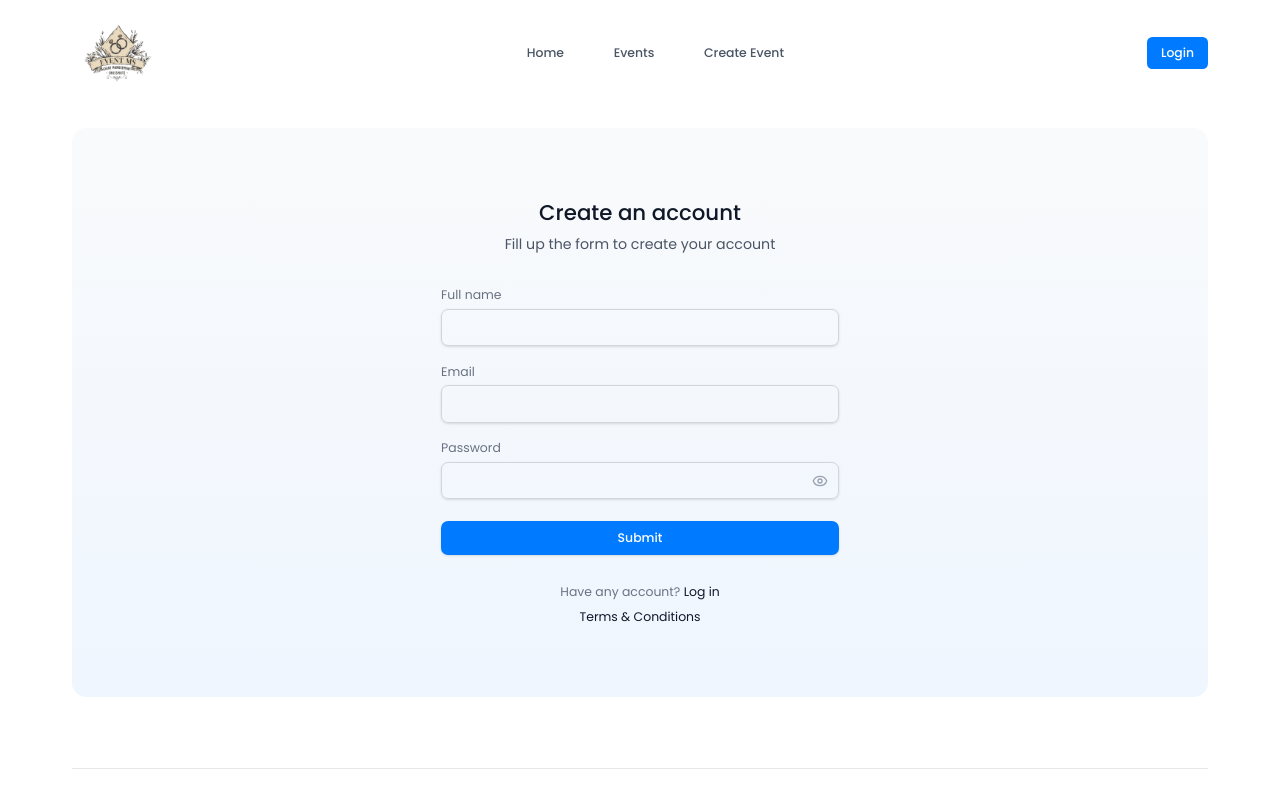
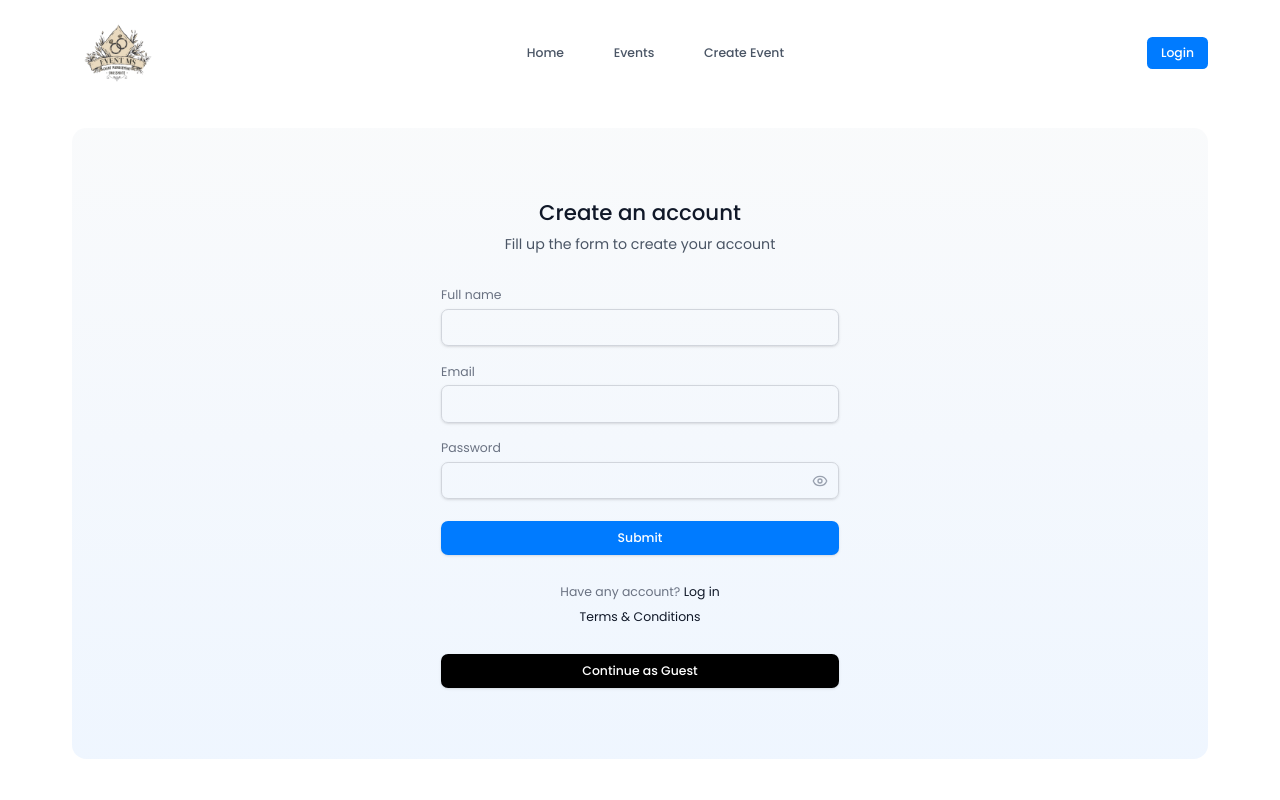
Before and after one commit to Yamin39/event-management-swissmote-client, a React (Vite) app: page /register in a window 1280 px wide. Shown: the top 800 px of the page. Built offline with nearby package versions, Linux system fonts and the light colour scheme.

Commit message:
added guest login functionality

```diff
--- a/src/pages/Profile/Profile.jsx
+++ b/src/pages/Profile/Profile.jsx
@@ -1,7 +1,14 @@
+import toast from "react-hot-toast";
+import { Navigate } from "react-router-dom";
 import useAuth from "../../hooks/useAuth";
 
 const Profile = () => {
   const { currentUser, loading } = useAuth();
+
+  if (currentUser.role === "guest") {
+    toast.error("Guests cannot access this page, please login or register");
+    return <Navigate to="/"></Navigate>;
+  }
 
   // Generate initials for avatar
   const getInitials = (name) => {
--- a/src/pages/Register/Register.jsx
+++ b/src/pages/Register/Register.jsx
@@ -47,6 +47,31 @@ const Register = () => {
         console.error("Registration failed:", err);
         setIsLoading(false);
         toast.error("Registration failed, please try again");
+      });
+  };
+
+  const handleGuestLogin = () => {
+    setIsLoading(true);
+    axios
+      .post("/auth/guest-login")
+      .then((res) => {
+        if (res.data.token) {
+          console.log("Guest login successful:", res.data);
+          setIsLoading(false);
+          localStorage.setItem("token", res.data.token);
+          setProfileLoader(!profileLoader);
+          toast.success("Guest login successful");
+          navigate("/");
+        } else {
+          setIsLoading(false);
+          toast.error("Guest login failed, please try again");
+          console.error("Guest login failed:", res.data);
+        }
+      })
+      .catch((err) => {
+        console.error("Guest login failed:", err);
+        setIsLoading(false);
+        toast.error("Guest login failed, please try again");
       });
   };
 
@@ -152,6 +177,15 @@ const Register = () => {
               </a>
             </div>
           </div>
+
+          <div className="text-center mt-4">
+            <button
+              onClick={handleGuestLogin}
+              className="w-full py-2 px-4 border border-transparent rounded-lg shadow-sm text-sm font-medium text-white bg-black hover:bg-gray-800"
+            >
+              Continue as Guest
+            </button>
+          </div>
         </div>
       </div>
     </>
```
